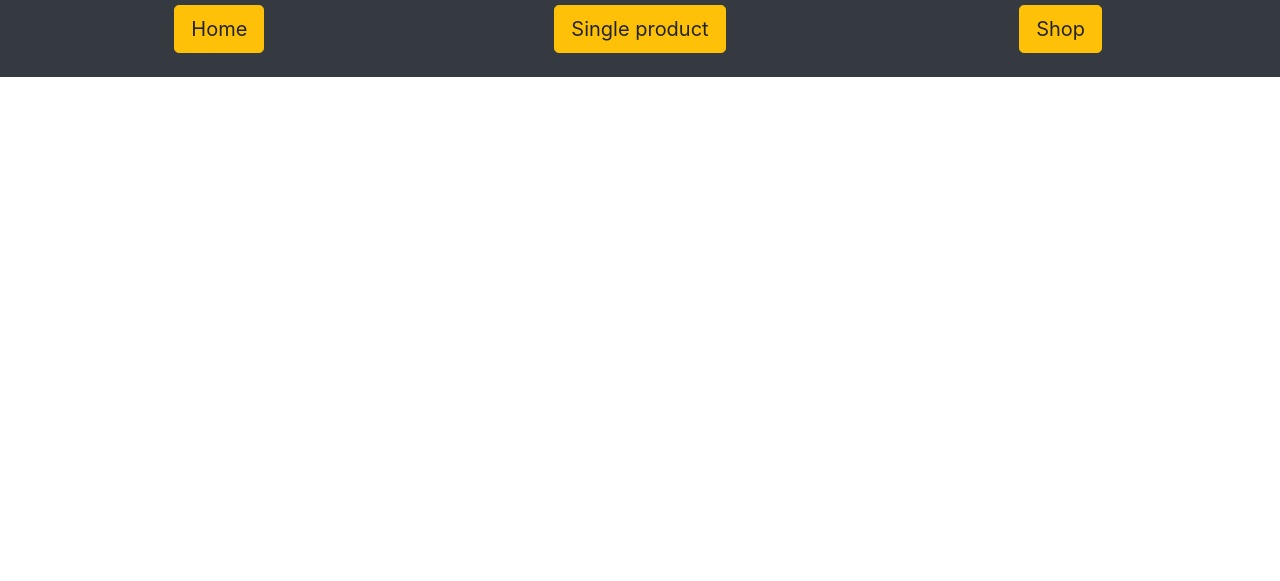
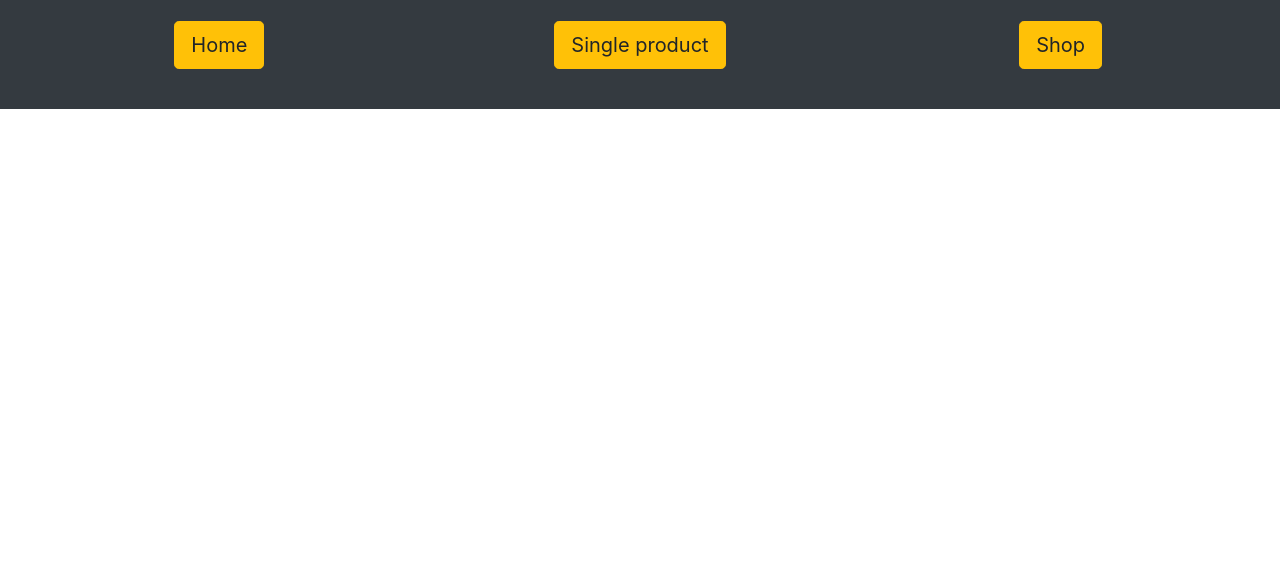
Before and after one commit to FOZAEL/fozael.github.io, a plain HTML site: page vs/index.html in a window 1280 px wide. Shown: the part 219-800 px from the top of the page. Drawn offline with nearby package versions, Linux system fonts and the light colour scheme.

Commit message:
Update index.html

```diff
--- a/vs/index.html
+++ b/vs/index.html
@@ -18,13 +18,13 @@
           <p class="h1 text-light p-5 text-center">My project</p>
         </div>
         <div class="col-md-4  text-center">
-          <a href="index1.html" class='btn btn-warning btn-lg' target="_blank">Home</a>
+          <a href="index1.html" class='btn btn-warning btn-lg m-3' target="_blank">Home</a>
         </div>
         <div class="col-md-4  text-center">
-          <a href="index2.html" class='btn btn-warning btn-lg' target="_blank">Single product</a>
+          <a href="index2.html" class='btn btn-warning btn-lg m-3' target="_blank">Single product</a>
         </div>
         <div class="col-md-4  text-center">
-          <a href="index3.html" class='btn btn-warning btn-lg' target="_blank">Shop</a>
+          <a href="index3.html" class='btn btn-warning btn-lg m-3' target="_blank">Shop</a>
         </div>
       </div>
 
```
